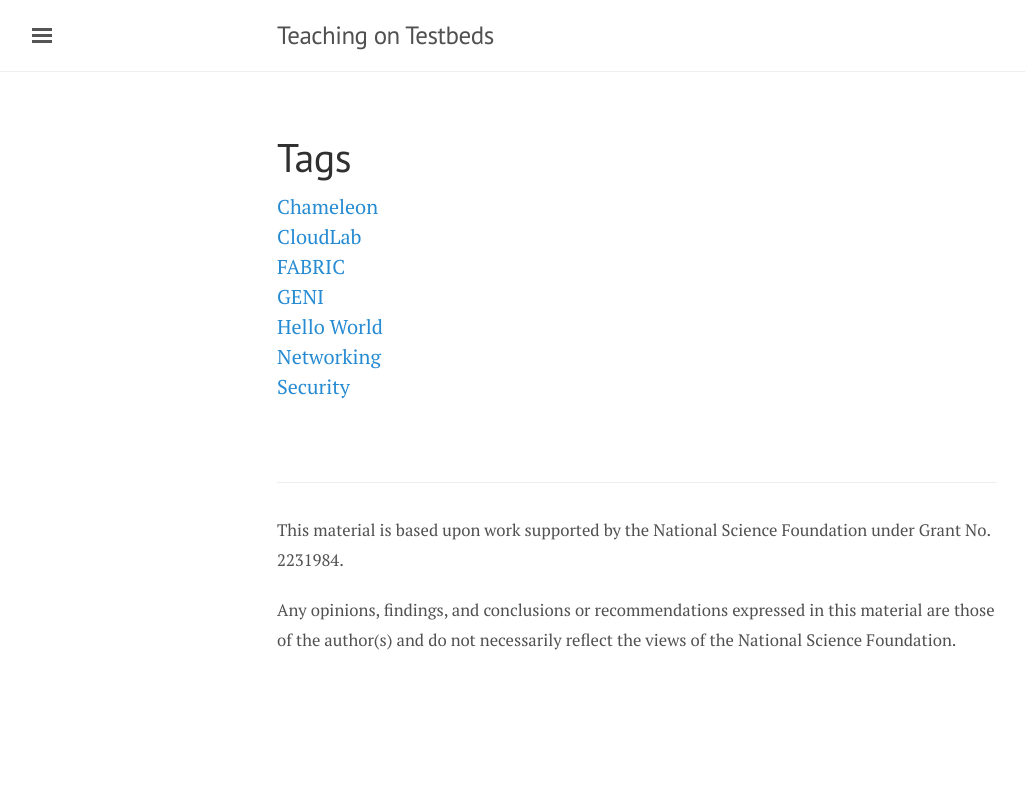
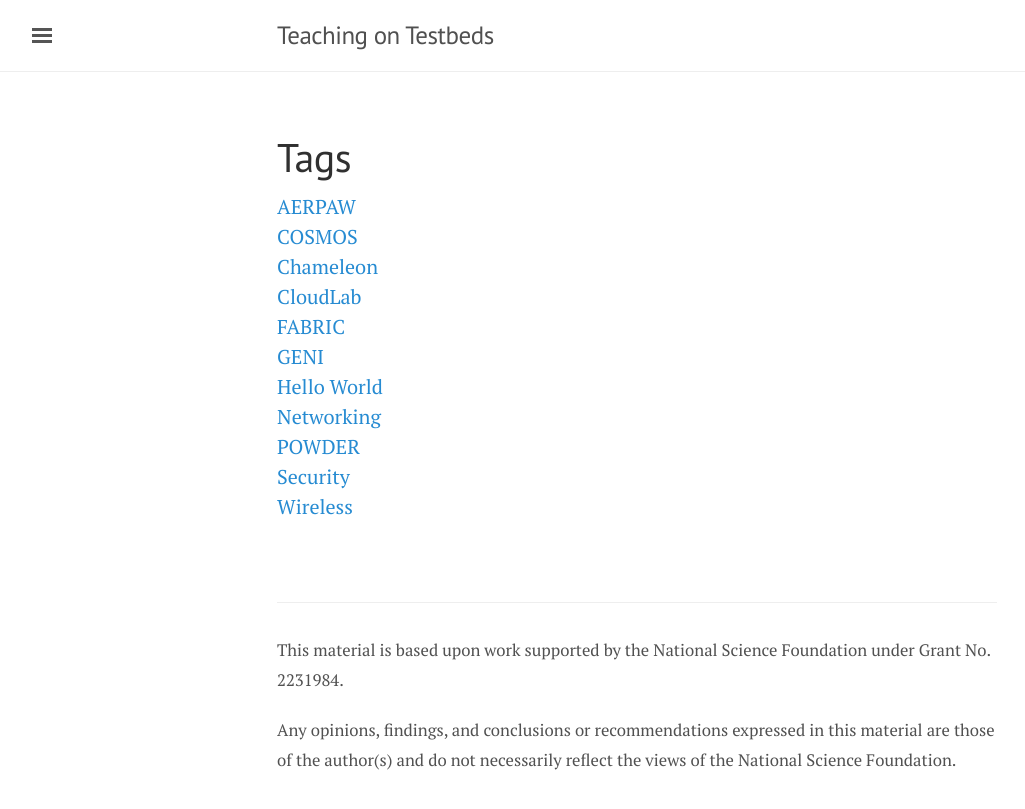
Before and after one commit to teaching-on-testbeds/teaching-on-testbeds.github.io, a Jekyll site: the page built from tags.md, in a window 1280 px wide. Shown: the top 809 px of the page, without its empty margins (3-1028 px from the left). Built offline with Jekyll 4.4.1, drawn with Linux system fonts in a browser that asks for light colours.

Commit message:
Add tags

```diff
--- a/_data/tags.yml
+++ b/_data/tags.yml
@@ -18,3 +18,15 @@
 
 - slug: security
   name: Security
+
+- slug: wireless
+  name: Wireless
+
+- slug: aerpaw
+  name: AERPAW
+
+- slug: cosmos
+  name: COSMOS
+
+- slug: powder
+  name: POWDER
```
